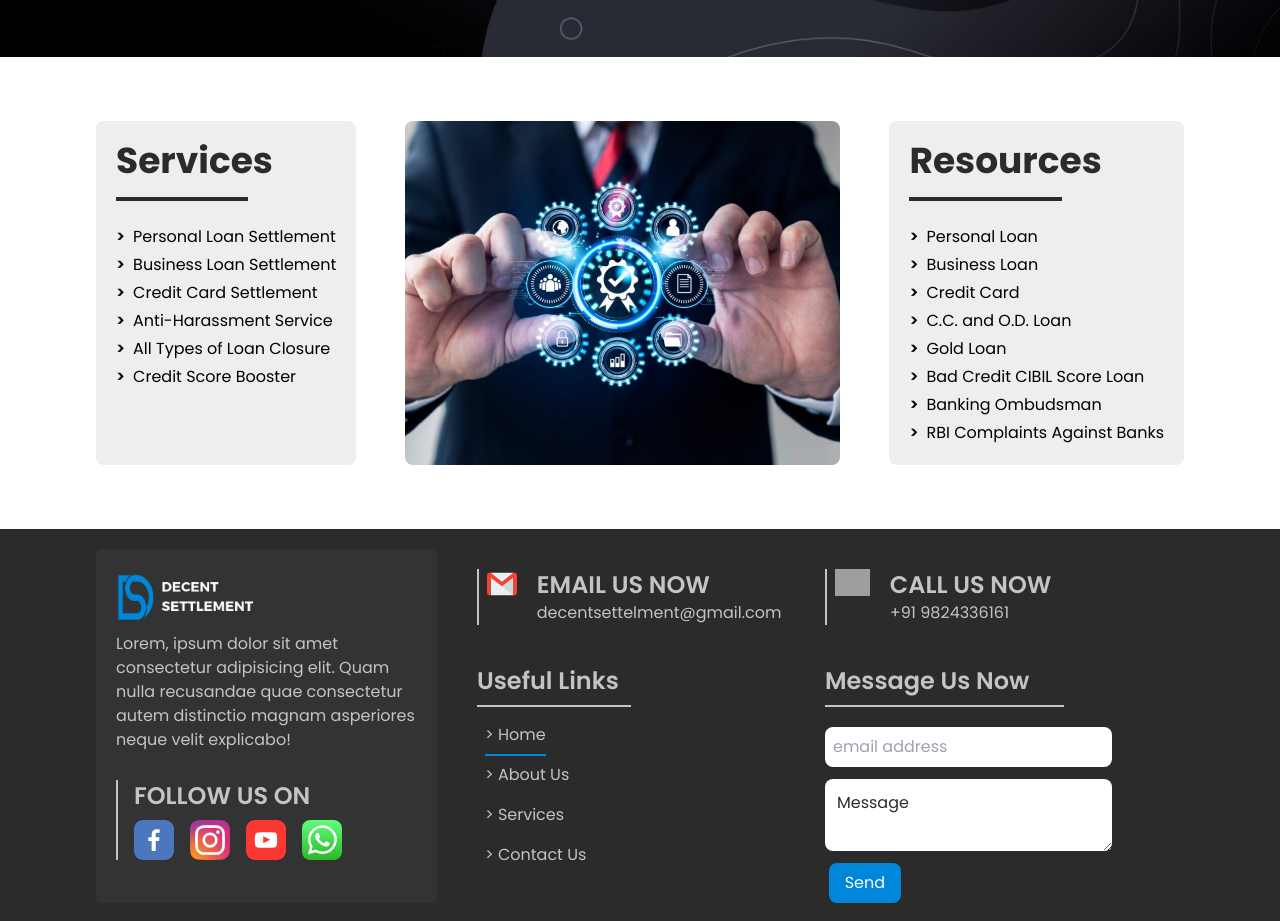
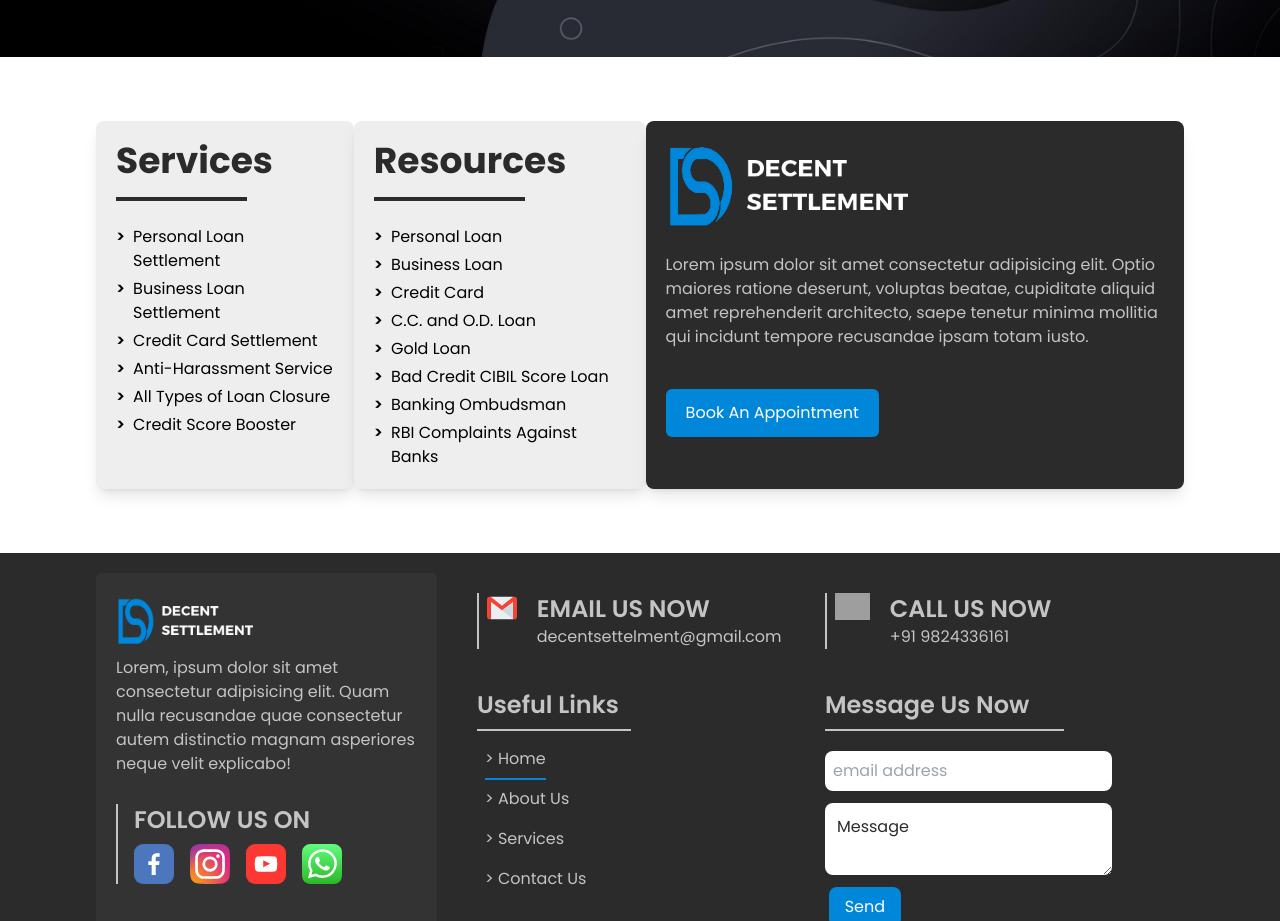
Before and after one commit to developerjay18/ds-website, a React (Vite) app: page / in a window 1280 px wide. Shown: the part 7040-7961 px from the top of the page. Built offline with nearby package versions, Linux system fonts and the light colour scheme; grey boxes are pictures that could not be loaded; some icons are missing.

Commit message:
adding lists

```diff
--- a/src/components/ListSection/ListSection.jsx
+++ b/src/components/ListSection/ListSection.jsx
@@ -1,7 +1,7 @@
 import React, { useState } from 'react';
 import { services, resources } from './data';
-import ScaleDiv from '../ScaleDiv';
-import { ListImage } from '../../assets';
+import { ScaleDiv, Button } from '../index';
+import { Logo } from '../../assets';
 
 function ListSection() {
   const [hover, setHover] = useState(false);
@@ -9,7 +9,7 @@ function ListSection() {
   return (
     <div className="px-5 lg:px-24 py-16 font-Poppins flex justify-between">
       {/* servies */}
-      <div className="services bg-[#eeeeee] rounded-lg p-5 flex flex-col gap-6">
+      <div className="shadow-lg services bg-[#eeeeee] rounded-lg p-5 flex flex-col gap-6">
         {/* heading section */}
         <div className="flex flex-col gap-8 text-white">
           <div
@@ -47,15 +47,15 @@ function ListSection() {
         </ul>
       </div>
       {/* image */}
-      <div className="image w-[40%]">
+      {/* <div className="image w-[40%]">
         <img
           src={ListImage}
           alt="list-image"
           className="h-full object-cover rounded-lg"
         />
-      </div>
+      </div> */}
       {/* resources */}
-      <div className="resources bg-[#eeeeee] rounded-lg p-5 flex flex-col gap-6">
+      <div className="shadow-lg resources bg-[#eeeeee] rounded-lg p-5 flex flex-col gap-6">
         {/* heading section */}
         <div className="flex flex-col gap-8 text-white">
           <div
@@ -92,6 +92,21 @@ function ListSection() {
           ))}
         </ul>
       </div>
+      {/* extra */}
+      <div className="shadow-lg hover:shadow-profBlue w-[50%] bg-mateBlack px-5 py-4 rounded-lg text-lightGrey flex flex-col gap-5 cursor-pointer">
+        <div className="w-[50%]">
+          <img src={Logo} alt="logo" className="" />
+        </div>
+        <p>
+          Lorem ipsum dolor sit amet consectetur adipisicing elit. Optio maiores
+          ratione deserunt, voluptas beatae, cupiditate aliquid amet
+          reprehenderit architecto, saepe tenetur minima mollitia qui incidunt
+          tempore recusandae ipsam totam iusto.
+        </p>
+        <div className="pt-5">
+          <Button className={`text-white`}>Book an appointment</Button>
+        </div>
+      </div>
     </div>
   );
 }
```
